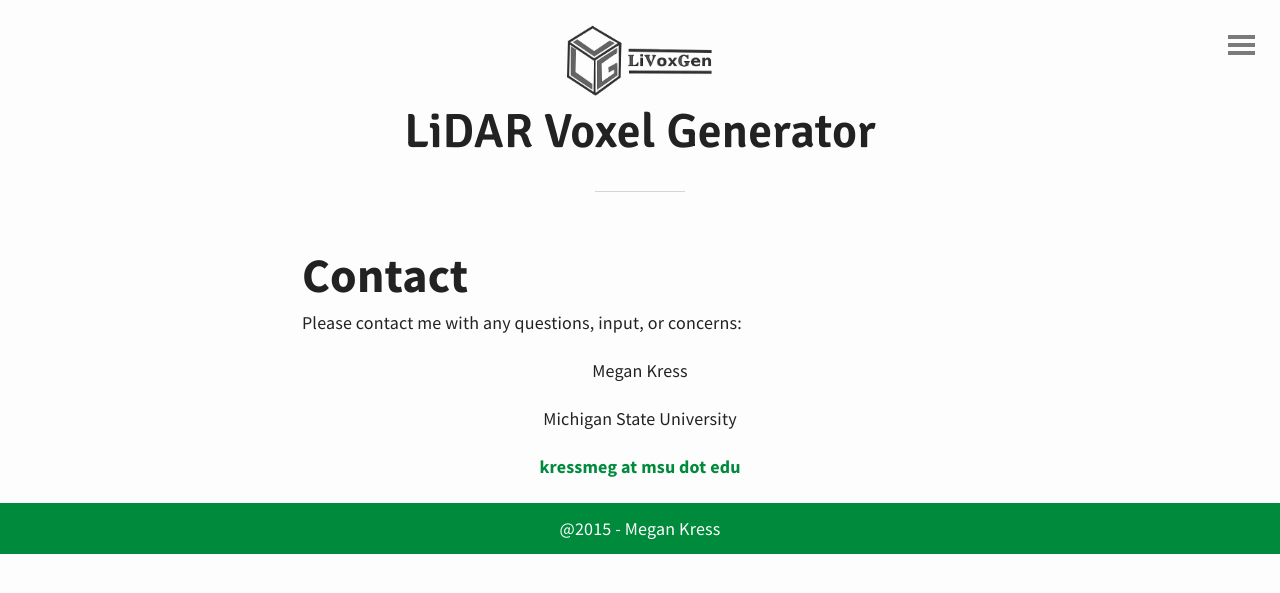
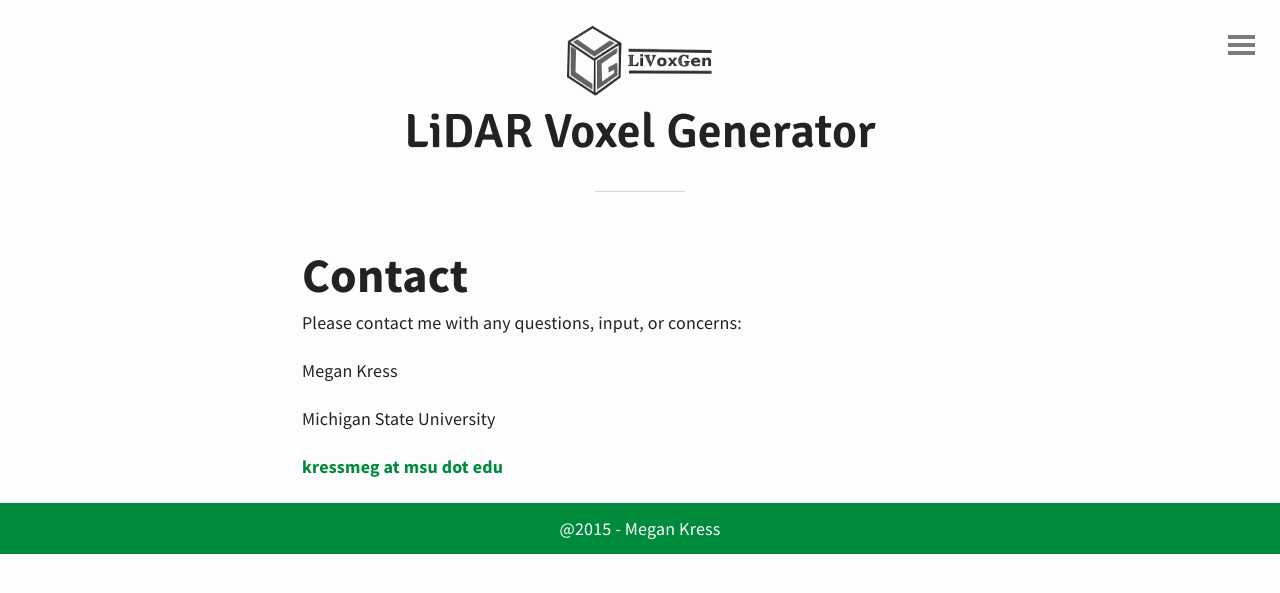
Before and after one commit to MeganKress/LiVoxGen, a Jekyll site: the page built from contact.md, in a window 1280 px wide. Shown: the top 593 px of the page. Built offline with Jekyll 4.4.1, drawn with Linux system fonts in a browser that asks for light colours.

Commit message:
Update contact.md

```diff
--- a/contact.md
+++ b/contact.md
@@ -7,7 +7,7 @@ title: Contact
 
 Please contact me with any questions, input, or concerns:
 
-<p style="text-align:center">
+<p style="text-align:left">
 Megan Kress
 <br><br>
 Michigan State University
```
